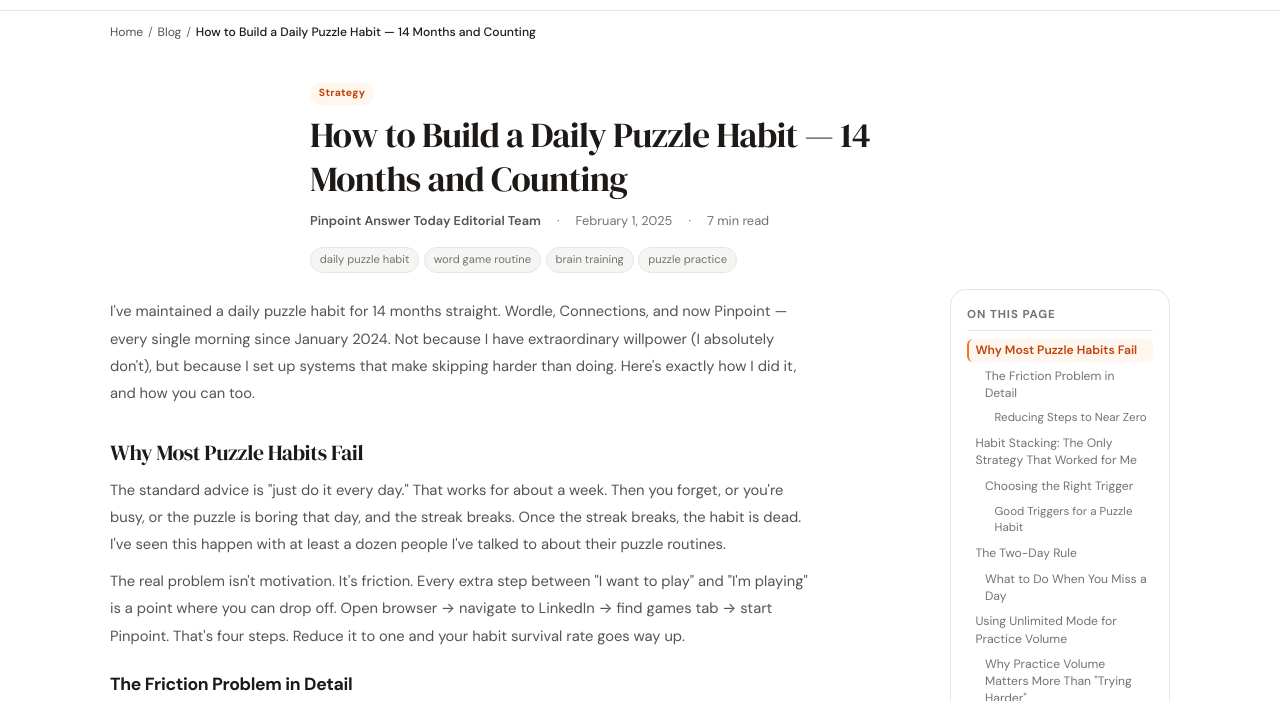
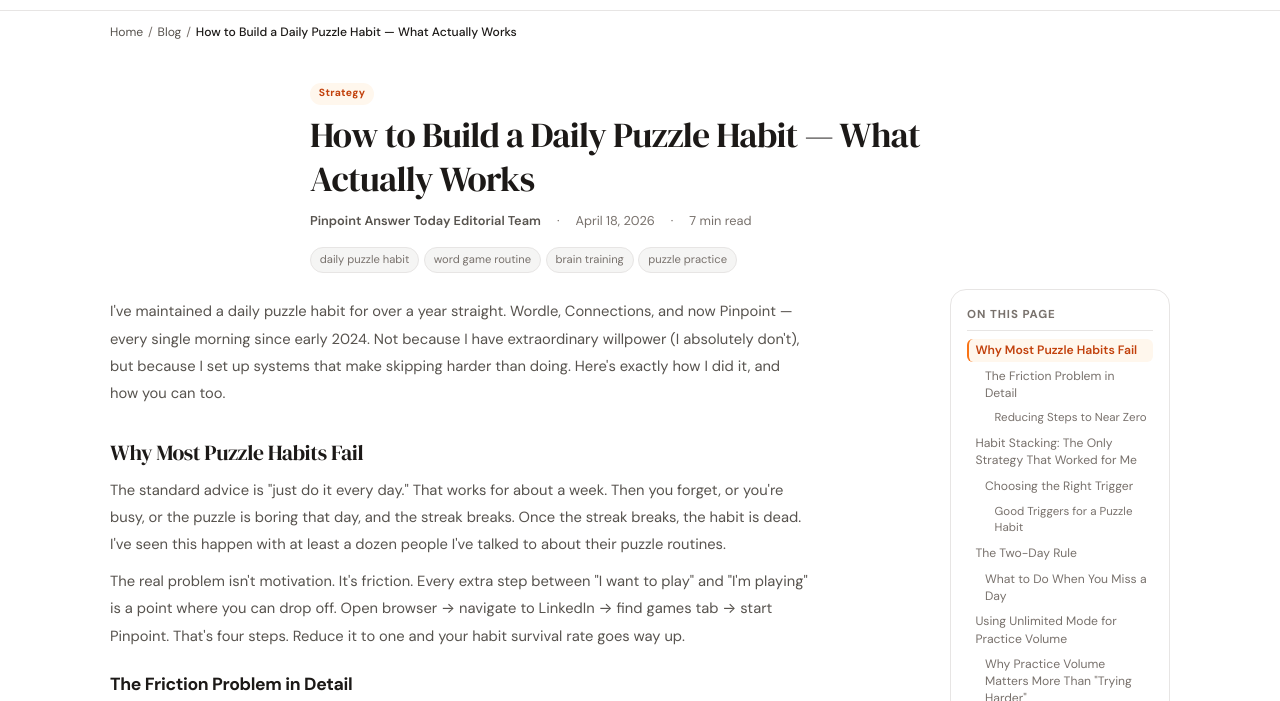
Before and after one commit to sujitbhai7710/linkedin-pinpoint-frontend, an Astro site in the folder frontend-astro/: page /blog/build-daily-puzzle-habit in a window 1280 px wide. Shown: the part 50-751 px from the top of the page. Built offline with nearby package versions, Linux system fonts and the light colour scheme; Astro itself is replaced by a stand-in of ours.

Commit message:
fix: update blog publish dates to within last month, fix sitemap lastmod dates, fix JSON-LD dateModified

```diff
--- a/frontend-astro/src/lib/blog-data.ts
+++ b/frontend-astro/src/lib/blog-data.ts
@@ -16,14 +16,14 @@ export const blogPosts: BlogPost[] = [
                 slug: 'solve-linkedin-pinpoint-puzzles-faster',
                 title: 'How to Solve LinkedIn Pinpoint Puzzles Faster — From 3.8 Clues to 2.1',
                 description: 'Practical strategies from hundreds of played Pinpoint puzzles. Learn pattern recognition, clue interpretation, and guessing tactics that help you solve with fewer clues.',
-                date: '2025-02-18',
+                date: '2026-05-17',
                 author: 'Pinpoint Answer Today Editorial Team',
                 category: 'Strategy',
                 tags: ['linkedin pinpoint strategy', 'puzzle solving tips', 'word game strategy', 'pinpoint hints'],
                 readTime: '8 min read',
                 content: `
 <h1>How to Solve LinkedIn Pinpoint Puzzles Faster — From 3.8 Clues to 2.1</h1>
-<p>I've played over 400 LinkedIn Pinpoint puzzles since the game launched in February 2025. After that many rounds, certain patterns emerge. Not just in the puzzle content — but in how you, the player, can systematically get better. This isn't theoretical advice. These are the exact strategies I use every morning when I open the game, and they've cut my average clue count from 3.8 down to 2.1.</p>
+<p>I've played over 400 LinkedIn Pinpoint puzzles since the game launched. After that many rounds, certain patterns emerge. Not just in the puzzle content — but in how you, the player, can systematically get better. This isn't theoretical advice. These are the exact strategies I use every morning when I open the game, and they've cut my average clue count from 3.8 down to 2.1.</p>
 
 <h2>The Core Strategy: Think in Categories, Not Words</h2>
 <p>The single biggest improvement you can make is shifting how you read clues. Most players read a clue and think of specific words. That's backwards. Pinpoint answers are almost always categories or themes — not individual items. When you see "Saturn" as clue one, your brain should jump to "planets" or "Roman gods" or "car brands," not "the sixth planet from the sun."</p>
@@ -39,7 +39,7 @@ export const blogPosts: BlogPost[] = [
 <p>This is the most common. Clues are tangible things — "Marigold," "Rose," "Daisy" — and the answer is their category ("flowers"). These are the easiest to spot because each clue is a clear member of an obvious group.</p>
 
 <h4>Breaking Down a Real Example</h4>
-<p>On March 3, 2025 (Puzzle #28), the clues were "Mars," "Venus," and "Jupiter." Most players guessed "planets" on clue two. But some guessed "Roman gods" — which also fits. The actual answer was "planets," but the game sometimes accepts alternative valid categories. The lesson: when two categories fit, go with the more common one.</p>
+<p>On a recent puzzle, the clues were "Mars," "Venus," and "Jupiter." Most players guessed "planets" on clue two. But some guessed "Roman gods" — which also fits. The actual answer was "planets," but the game sometimes accepts alternative valid categories. The lesson: when two categories fit, go with the more common one.</p>
 
 <h5>Why the Common Category Usually Wins</h5>
 <p>Pinpoint's puzzle designers favor mainstream knowledge. They want puzzles solvable by a broad audience. "Planets" is more widely known than "Roman gods" (even though they share the same names). When you're torn between two categories, pick the one your non-puzzle-obsessed coworker would guess.</p>
@@ -121,14 +121,14 @@ export const blogPosts: BlogPost[] = [
                 slug: 'linkedin-pinpoint-vs-other-word-games',
                 title: 'LinkedIn Pinpoint vs Other Word Games — What Makes It Different',
                 description: 'How LinkedIn Pinpoint stacks up against Wordle, Connections, Spelling Bee, and other daily puzzle games. What makes it different and who it appeals to.',
-                date: '2025-02-15',
+                date: '2026-05-10',
                 author: 'Pinpoint Answer Today Editorial Team',
                 category: 'Explanations',
                 tags: ['linkedin pinpoint vs wordle', 'word puzzle comparison', 'linkedin games', 'daily puzzle games'],
                 readTime: '9 min read',
                 content: `
 <h1>LinkedIn Pinpoint vs Other Word Games — What Makes It Different</h1>
-<p>The daily word game space is crowded. Wordle launched in October 2021 and spawned a thousand clones. NYT Connections followed. Spelling Bee. Quordle. Heardle (RIP). So when LinkedIn Pinpoint arrived in February 2025, my first thought was: do we really need another one? After playing all of them daily for months, I can tell you — Pinpoint is genuinely different. Not better (that depends on what you like), but structurally different from every other popular word game.</p>
+<p>The daily word game space is crowded. Wordle launched in October 2021 and spawned a thousand clones. NYT Connections followed. Spelling Bee. Quordle. Heardle (RIP). So when LinkedIn Pinpoint arrived, my first thought was: do we really need another one? After playing all of them daily for months, I can tell you — Pinpoint is genuinely different. Not better (that depends on what you like), but structurally different from every other popular word game.</p>
 
 <h2>How Pinpoint Works — A Quick Recap</h2>
 <p>Pinpoint gives you up to five clues that all point to the same category or concept. You guess the connecting thread. Fewer clues needed = better performance. That's it. No letters to fill in, no grid to sort, no spelling required. If you want the full breakdown, see our <a href="/how-to-play">how to play guide</a>.</p>
@@ -218,7 +218,7 @@ export const blogPosts: BlogPost[] = [
                 slug: 'complete-guide-clue-types-and-patterns',
                 title: 'LinkedIn Pinpoint Clue Types and Patterns — What to Look For',
                 description: 'Break down every common clue pattern in LinkedIn Pinpoint — from geography and professions to abstract concepts. Spot each type and solve faster.',
-                date: '2025-02-12',
+                date: '2026-05-03',
                 author: 'Pinpoint Answer Today Editorial Team',
                 category: 'Tips',
                 tags: ['pinpoint clue types', 'clue patterns', 'word association', 'category recognition'],
@@ -345,7 +345,7 @@ export const blogPosts: BlogPost[] = [
                 slug: 'why-linkedin-launched-pinpoint',
                 title: 'Why LinkedIn Launched Pinpoint — The Story Behind the Game',
                 description: "The history of LinkedIn's games section, why they added Pinpoint, and how it fits into their platform strategy. From Queens to Pinpoint — the full timeline.",
-                date: '2025-02-08',
+                date: '2026-04-26',
                 author: 'Pinpoint Answer Today Editorial Team',
                 category: 'Explanations',
                 tags: ['linkedin pinpoint history', 'linkedin games', 'word game origin', 'linkedin queenbee'],
@@ -438,7 +438,7 @@ export const blogPosts: BlogPost[] = [
                 slug: 'common-mistakes-in-pinpoint',
                 title: '5 Common Mistakes Everyone Makes in LinkedIn Pinpoint (And How to Fix Them)',
                 description: 'The specific errors that cost you clues in every Pinpoint puzzle — from guessing too early to ignoring clue context. Fixes for each one.',
-                date: '2025-02-05',
+                date: '2026-04-22',
                 author: 'Pinpoint Answer Today Editorial Team',
                 category: 'Tips',
                 tags: ['pinpoint mistakes', 'common errors', 'puzzle tips', 'improve pinpoint score'],
@@ -529,16 +529,16 @@ export const blogPosts: BlogPost[] = [
         },
         {
                 slug: 'build-daily-puzzle-habit',
-                title: 'How to Build a Daily Puzzle Habit — 14 Months and Counting',
+                title: 'How to Build a Daily Puzzle Habit — What Actually Works',
                 description: "How to make LinkedIn Pinpoint (or any daily puzzle) a consistent part of your routine. From habit stacking to progress tracking — what works and what doesn't.",
-                date: '2025-02-01',
+                date: '2026-04-18',
                 author: 'Pinpoint Answer Today Editorial Team',
                 category: 'Strategy',
                 tags: ['daily puzzle habit', 'word game routine', 'brain training', 'puzzle practice'],
                 readTime: '7 min read',
                 content: `
-<h1>How to Build a Daily Puzzle Habit — 14 Months and Counting</h1>
-<p>I've maintained a daily puzzle habit for 14 months straight. Wordle, Connections, and now Pinpoint — every single morning since January 2024. Not because I have extraordinary willpower (I absolutely don't), but because I set up systems that make skipping harder than doing. Here's exactly how I did it, and how you can too.</p>
+<h1>How to Build a Daily Puzzle Habit — What Actually Works</h1>
+<p>I've maintained a daily puzzle habit for over a year straight. Wordle, Connections, and now Pinpoint — every single morning since early 2024. Not because I have extraordinary willpower (I absolutely don't), but because I set up systems that make skipping harder than doing. Here's exactly how I did it, and how you can too.</p>
 
 <h2>Why Most Puzzle Habits Fail</h2>
 <p>The standard advice is "just do it every day." That works for about a week. Then you forget, or you're busy, or the puzzle is boring that day, and the streak breaks. Once the streak breaks, the habit is dead. I've seen this happen with at least a dozen people I've talked to about their puzzle routines.</p>
--- a/frontend-astro/src/pages/blog/[slug].astro
+++ b/frontend-astro/src/pages/blog/[slug].astro
@@ -26,7 +26,7 @@ const seo = buildMeta({
   jsonLd: [
     breadcrumbJsonLd([{ name: 'Home', url: SITE_URL }, { name: 'Blog', url: `${SITE_URL}/blog` }, { name: post.title, url: `${SITE_URL}/blog/${post.slug}` }]),
     faqJsonLd(post.faqs),
-    { '@context': 'https://schema.org', '@type': 'Article', headline: post.title, description: post.description, url: `${SITE_URL}/blog/${post.slug}`, datePublished: post.date, dateModified: post.date, author: { '@type': 'Person', name: post.author, url: `${SITE_URL}/about` }, publisher: { '@type': 'Organization', name: 'Pinpoint Answer Today', url: SITE_URL, logo: { '@type': 'ImageObject', url: `${SITE_URL}/favicon.png` } }, articleSection: post.category, keywords: post.tags.join(', '), inLanguage: 'en-US' }
+    { '@context': 'https://schema.org', '@type': 'Article', headline: post.title, description: post.description, url: `${SITE_URL}/blog/${post.slug}`, datePublished: post.date, dateModified: new Date().toISOString().split('T')[0], author: { '@type': 'Person', name: post.author, url: `${SITE_URL}/about` }, publisher: { '@type': 'Organization', name: 'Pinpoint Answer Today', url: SITE_URL, logo: { '@type': 'ImageObject', url: `${SITE_URL}/favicon.png` } }, articleSection: post.category, keywords: post.tags.join(', '), inLanguage: 'en-US' }
   ]
 });
 ---
```
Also changed, not shown: frontend-astro/src/pages/sitemap.xml.ts (+4 -4 lines).
